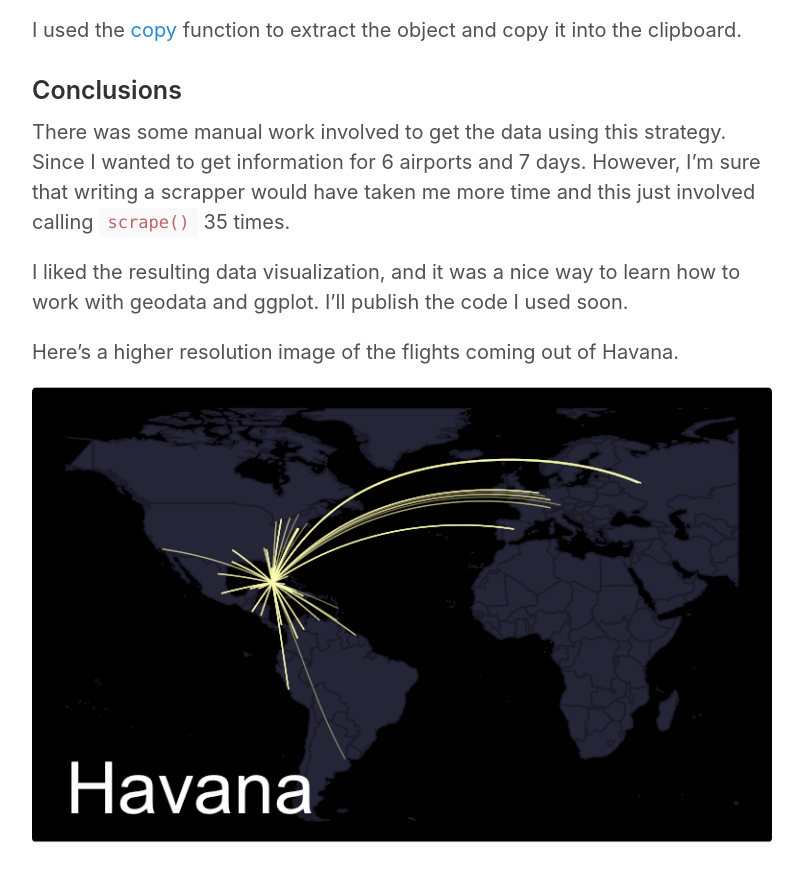
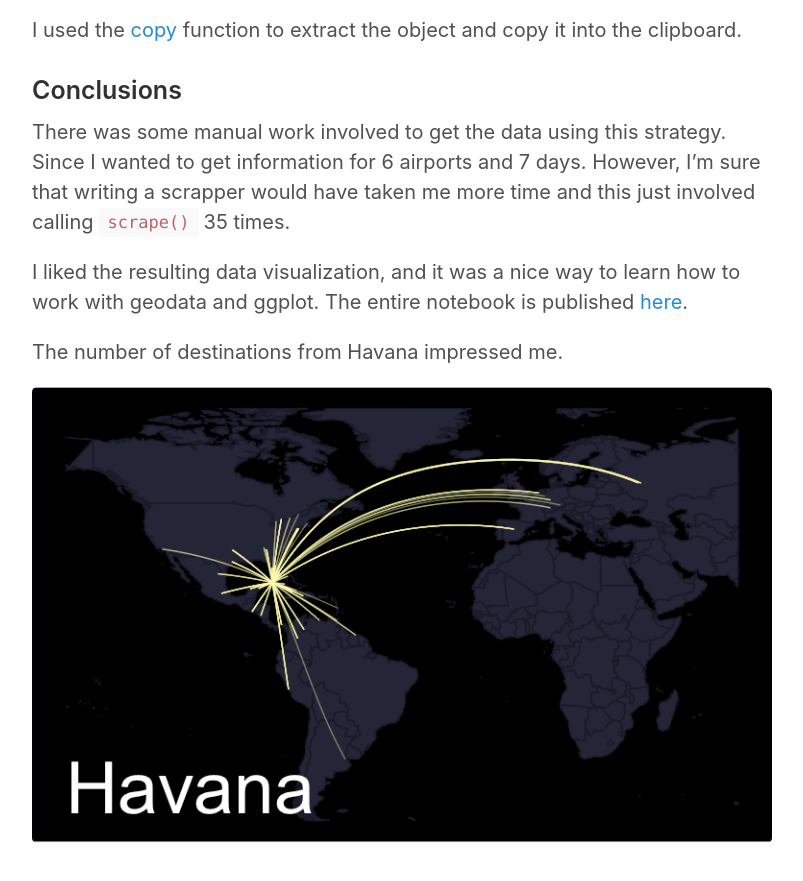
Before and after one commit to arielsvn/arielsvn.github.io, a Jekyll site: the page built from _posts/2019-11-02-get-route-information-google-flights.md, in a window 1280 px wide and 900 px high, scrolled down 2360 px. Shown: the top 881 px of the window, without its empty margins (238-1041 px from the left). Built offline with Jekyll 4.4.1, drawn with Linux system fonts in a browser that asks for light colours; comment, search, counter and statistics services are not loaded.

Commit message:
link to analysis

```diff
--- a/_posts/2019-11-02-get-route-information-google-flights.md
+++ b/_posts/2019-11-02-get-route-information-google-flights.md
@@ -62,8 +62,8 @@ I used the [copy](https://scottwhittaker.net/chrome-devtools/2016/02/29/chrome-d
 
 There was some manual work involved to get the data using this strategy. Since I wanted to get information for 6 airports and 7 days. However, I'm sure that writing a scrapper would have taken me more time and this just involved calling `scrape()` 35 times.
 
-I liked the resulting data visualization, and it was a nice way to learn how to work with geodata and ggplot. I'll publish the code I used soon.
+I liked the resulting data visualization, and it was a nice way to learn how to work with geodata and ggplot. The entire notebook is published [here](http://arielrodriguezromero.com/cuba-plots/00-outgoing-flights.nb.html).
 
-Here's a higher resolution image of the flights coming out of Havana.
+The number of destinations from Havana impressed me.
 
 ![Havana flight](/assets/img/2019-11-02-havana-flights.png)
```
